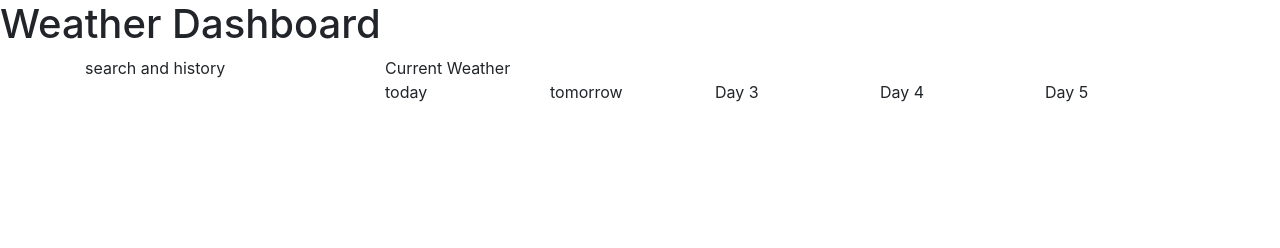
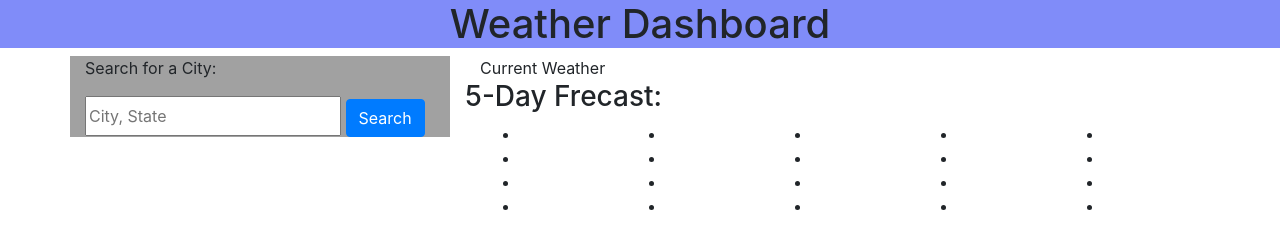
Before and after one commit to durcoorigin/weather-dashboard, a plain HTML site: page index.html in a window 1280 px wide. Drawn offline with nearby package versions, Linux system fonts and the light colour scheme.

Commit message:
add styling for layout

```diff
--- a/assets/css/style.css
+++ b/assets/css/style.css
@@ -0,0 +1,28 @@
+header {
+    background-color: rgba(95, 110, 248, 0.788);
+    padding: 0;
+    margin: 0;
+    margin-bottom: 0;
+
+}
+
+h1 {
+    text-align: center;
+    padding: 0;
+    margin: 0;
+    margin-bottom: 0;
+
+}
+.search-column {
+    background-color: rgb(161, 161, 161);
+    padding: 0;
+    margin: 0;
+}
+
+.search-column input {
+    height: 40px;
+}
+
+h3 {
+    width: 100%;
+}
--- a/index.html
+++ b/index.html
@@ -4,9 +4,8 @@
     <meta charset="UTF-8">
     <meta name="viewport" content="width=device-width, initial-scale=1.0">
     <title>Weather Dashboard</title>
-    <script src="https://kit.fontawesome.com/7e2ba3a251.js" crossorigin="anonymous"></script>
-    <link rel="stylesheet" href="https://stackpath.bootstrapcdn.com/bootstrap/4.4.1/css/bootstrap.min.css" integrity="sha384-Vkoo8x4CGsO3+Hhxv8T/Q5PaXtkKtu6ug5TOeNV6gBiFeWPGFN9MuhOf23Q9Ifjh" crossorigin="anonymous">
     <link rel="stylesheet" href="./assets/css/style.css">
+
 </head>
 <body>
     <header>
@@ -16,11 +15,13 @@
     <div class="container">
         <div class="row">
 
-            <div class="col-sm-3">
-                search and history
+            <div class="col-sm-4 search-column h-100">
+                <p>Search for a City:</p>
+                <input type="text" placeholder="City, State">
+                <button type="submit" class="btn btn-primary">Search</button>
             </div>
 
-            <div class="col-sm-9">
+            <div class="col-sm-8">
 
                 <div class="container">
                     <div class="row current">
@@ -29,11 +30,53 @@
                       </div>
                     </div>
                     <div class="row forecast">
-                      <div class="col-sm">today</div>
-                      <div class="col-sm">tomorrow</div>
-                      <div class="col-sm">Day 3</div>
-                      <div class="col-sm">Day 4</div>
-                      <div class="col-sm">Day 5</div>
+                        <h3>5-Day Frecast:</h3>
+
+                        <div class="col-sm">
+                            <ul>
+                                <li id="date1"></li>
+                                <li id="image1"></li>
+                                <li id="temp1"></li>
+                                <li id="humidity1"></li>
+                            </ul>
+                        </div>
+
+                        <div class="col-sm">
+                            <ul>
+                                <li id="date2"></li>
+                                <li id="image2"></li>
+                                <li id="temp2"></li>
+                                <li id="humidity2"></li>
+                            </ul>
+                        </div>
+
+                        <div class="col-sm">
+                            <ul>
+                                <li id="date3"></li>
+                                <li id="image3"></li>
+                                <li id="temp3"></li>
+                                <li id="humidity3"></li>
+                            </ul>
+                        </div>
+
+                        <div class="col-sm">
+                            <ul>
+                                <li id="date4"></li>
+                                <li id="image4"></li>
+                                <li id="temp4"></li>
+                                <li id="humidity4"></li>
+                            </ul>
+                        </div>
+
+                        <div class="col-sm">
+                            <ul>
+                                <li id="date5"></li>
+                                <li id="image5"></li>
+                                <li id="temp5"></li>
+                                <li id="humidity5"></li>
+                            </ul>
+                        </div>
+
                     </div>
                   </div>
 
@@ -43,7 +86,8 @@
       </div>
 
 
-
+<link rel="stylesheet" href="https://stackpath.bootstrapcdn.com/bootstrap/4.4.1/css/bootstrap.min.css" integrity="sha384-Vkoo8x4CGsO3+Hhxv8T/Q5PaXtkKtu6ug5TOeNV6gBiFeWPGFN9MuhOf23Q9Ifjh" crossorigin="anonymous">
+<script src="https://kit.fontawesome.com/7e2ba3a251.js" crossorigin="anonymous"></script>
 <script src="./assets/js/script.js"></script>
 </body>
 </html>
```
